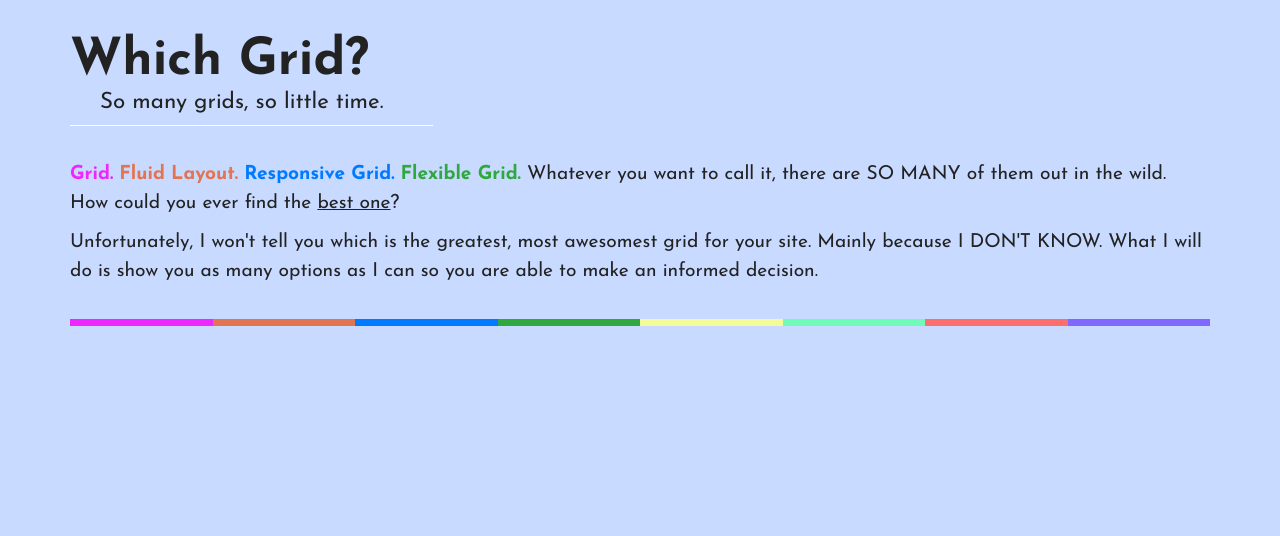
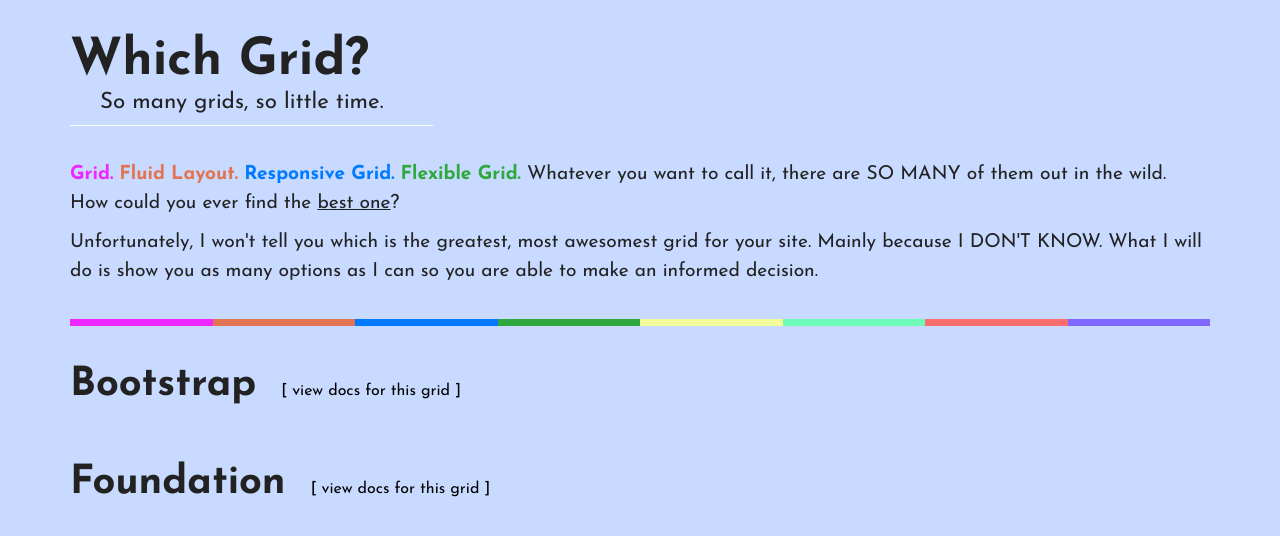
Before and after one commit to jamesmosier/whichgrid, a Jekyll site: the page built from index.html, in a window 1280 px wide. Shown: the top 536 px of the page. Built offline with Jekyll 4.4.1, drawn with Linux system fonts in a browser that asks for light colours.

Commit message:
added partials for each individual grid

```diff
--- a/Gruntfile.js
+++ b/Gruntfile.js
@@ -25,7 +25,7 @@
                 }
             },
             jekyll: {
-                files: ['_layouts/*.html', '_includes/*.html', '_plugins/*', '_posts/*', 'css/app.css', 'index.html'],
+                files: ['_layouts/*.html', '_includes/*.html', '_plugins/*', '_posts/*', 'css/app.css', 'index.html', 'partials/*.html'],
                 tasks: ['jekyll'],
                 options: {
                     livereload: true
--- a/css/app.css
+++ b/css/app.css
@@ -753,3 +753,11 @@
   width: 12.5%;
   float: left;
   height: 7.5px; }
+
+.partial-heading {
+  display: inline-block; }
+
+.grid-docs-link {
+  margin-left: 20px; }
+  .grid-docs-link:hover {
+    text-decoration: underline; }
--- a/index.html
+++ b/index.html
@@ -21,5 +21,11 @@
 
     </div>
 
+    <div class="partial">
+    	{% include_relative partials/bootstrap.html %}
+    </div>
+    <div class="partial">
+    	{% include_relative partials/foundation.html %}
+    </div>
 
 </div>
--- /dev/null
+++ b/partials/bootstrap.html
@@ -0,0 +1,3 @@
+
+<h1 class="partial-heading">Bootstrap</h1>
+<a href="http://getbootstrap.com/css/#grid" class="grid-docs-link">[ view docs for this grid ]</a>
--- /dev/null
+++ b/partials/foundation.html
@@ -0,0 +1,3 @@
+
+<h1 class="partial-heading">Foundation</h1>
+<a href="http://foundation.zurb.com/docs/components/grid.html" class="grid-docs-link">[ view docs for this grid ]</a>
```
Also changed, not shown: _sass/app.scss (+11 -0 lines), css/app.min.css.
